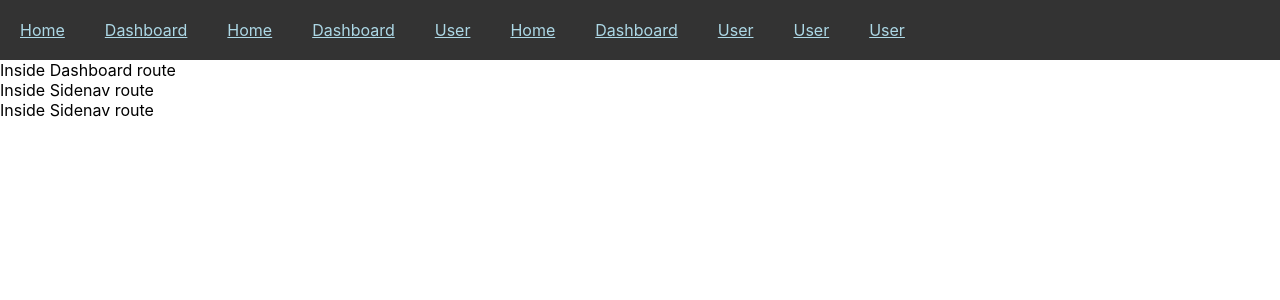
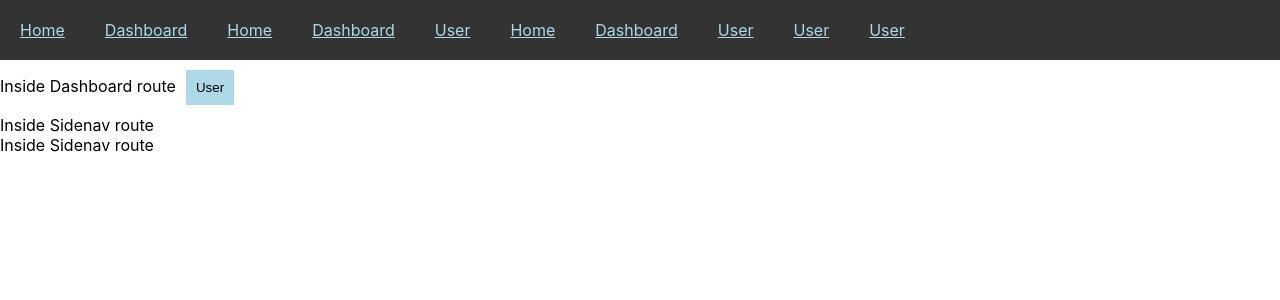
Before and after one commit to doniisetiiawan/react-router-txp, a React (Create React App) app: page /Dashboard in a window 1280 px wide. Shown: the top 300 px of the page. Built offline with nearby package versions, Linux system fonts and the light colour scheme.

Commit message:
Navigating to a route

```diff
--- a/src/components/dashboard/dashboard.component.jsx
+++ b/src/components/dashboard/dashboard.component.jsx
@@ -1,8 +1,11 @@
 import React from 'react';
 
-const DashboardComponent = () => (
+const DashboardComponent = (props) => (
   <div className="dashboard">
     Inside Dashboard route
+    <button type="button" onClick={() => props.history.push('/user')}>
+      User
+    </button>
   </div>
 );
 
```
